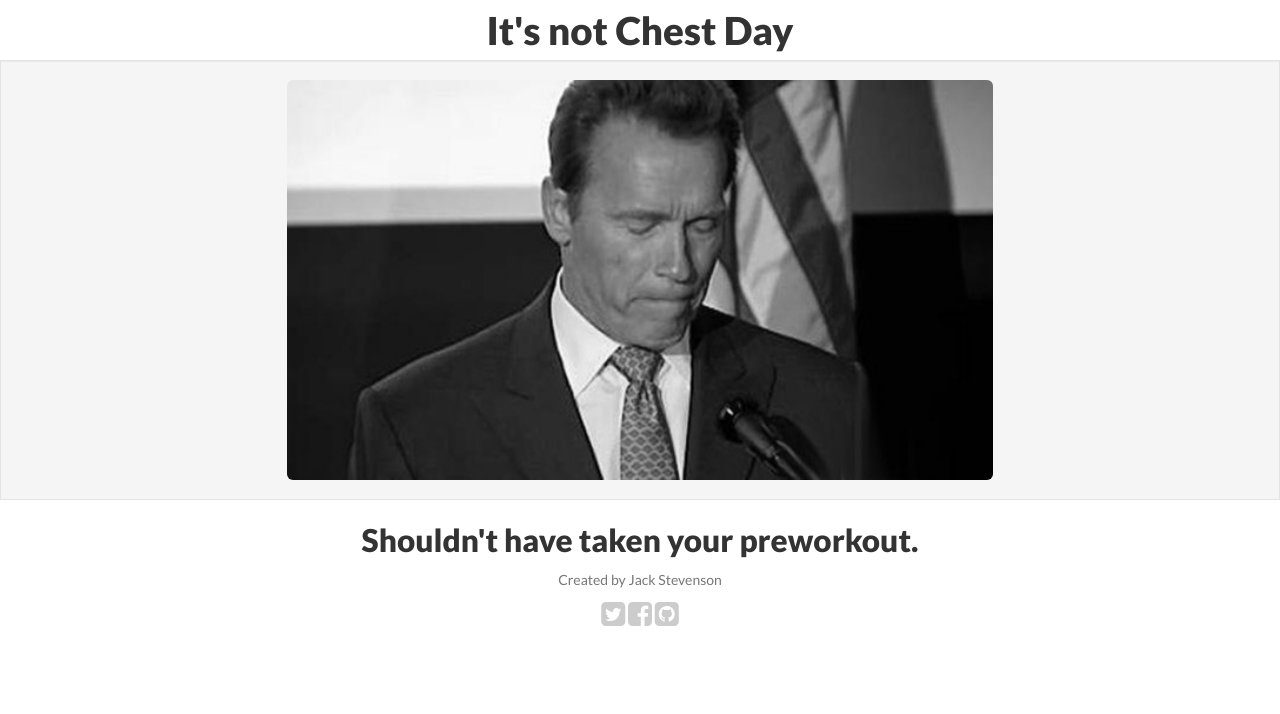
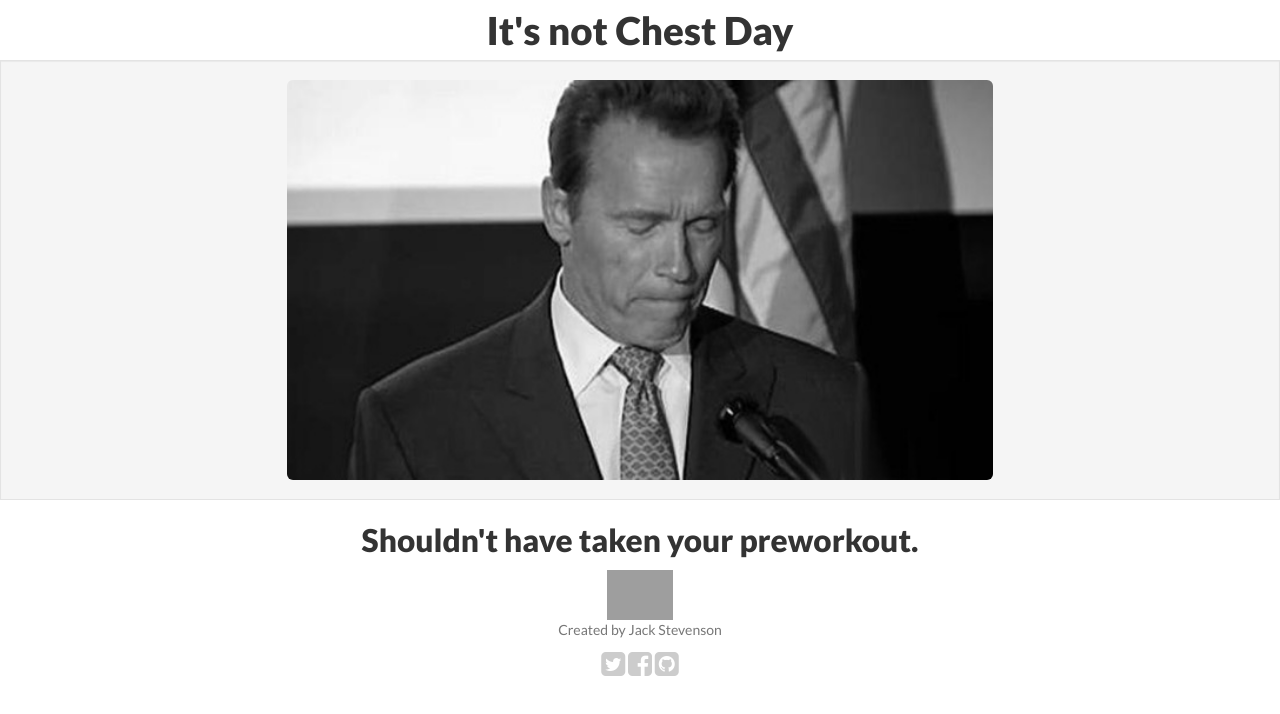
Before and after one commit to cogwirrel/chestday.com, a plain HTML site: page index.html in a window 1280 px wide. Drawn offline with nearby package versions, Linux system fonts and the light colour scheme; grey boxes are pictures that could not be loaded.

Commit message:
Shamelessly advertise squat app on not chest days

```diff
--- a/css/chest.css
+++ b/css/chest.css
@@ -9,6 +9,10 @@
 
 #chest-img {
 	height: 400px;
+}
+
+#squat-img {
+	height: 50px;
 }
 
 .copyright {
--- a/index.html
+++ b/index.html
@@ -29,7 +29,14 @@
 
       <div id="peakin-track-container" class="peakin-track"></div>
 
+      <div id="squat-img-container">
+        <a href="http://squat.chestday.com/">
+          <img id="squat-img" src="http://squat.chestday.com/img/squat_high_res.png" />
+        </a>
+      </div>
+
       <p class="copyright jigglable">Created by <a class="copyright" href="http://www.twitter.com/cogwirrel">Jack Stevenson</a></p>
+
       <div>
         <div class="social jigglable">
           <a href="https://twitter.com/share?url=http%3A%2F%2Fchestday.com&text=Chest Day" class="twitter-share-button"><i class="fa fa-twitter-square fa-2x"></i></a>
@@ -37,6 +44,7 @@
           <a href="https://github.com/cogwirrel/chestday.com" class="github-fork-button"><i class="fa fa-github-square fa-2x"></i></a>
         </div>
       </div>
+
       <div width="0" height="0" id="waveform"></div>
     </div>
     <script src="http://code.jquery.com/jquery-latest.js"></script>
--- a/js/chest.js
+++ b/js/chest.js
@@ -41,6 +41,9 @@ setDay = function(day) {
 addPeakinTrackPlayer = function(tracks) {
 	// Attach peakinTrackPlayer to window ( skip button uses this global reference :/ )
 	window.peakinTrackPlayer = new PeakinTrackPlayer('peakin-track-container', tracks);
+
+	// Get rid of the squat icon
+	$('#squat-img-container').hide();
 }
 
 // Just so people can change it to chest day in the console to listen to the tuuunes :)
```
